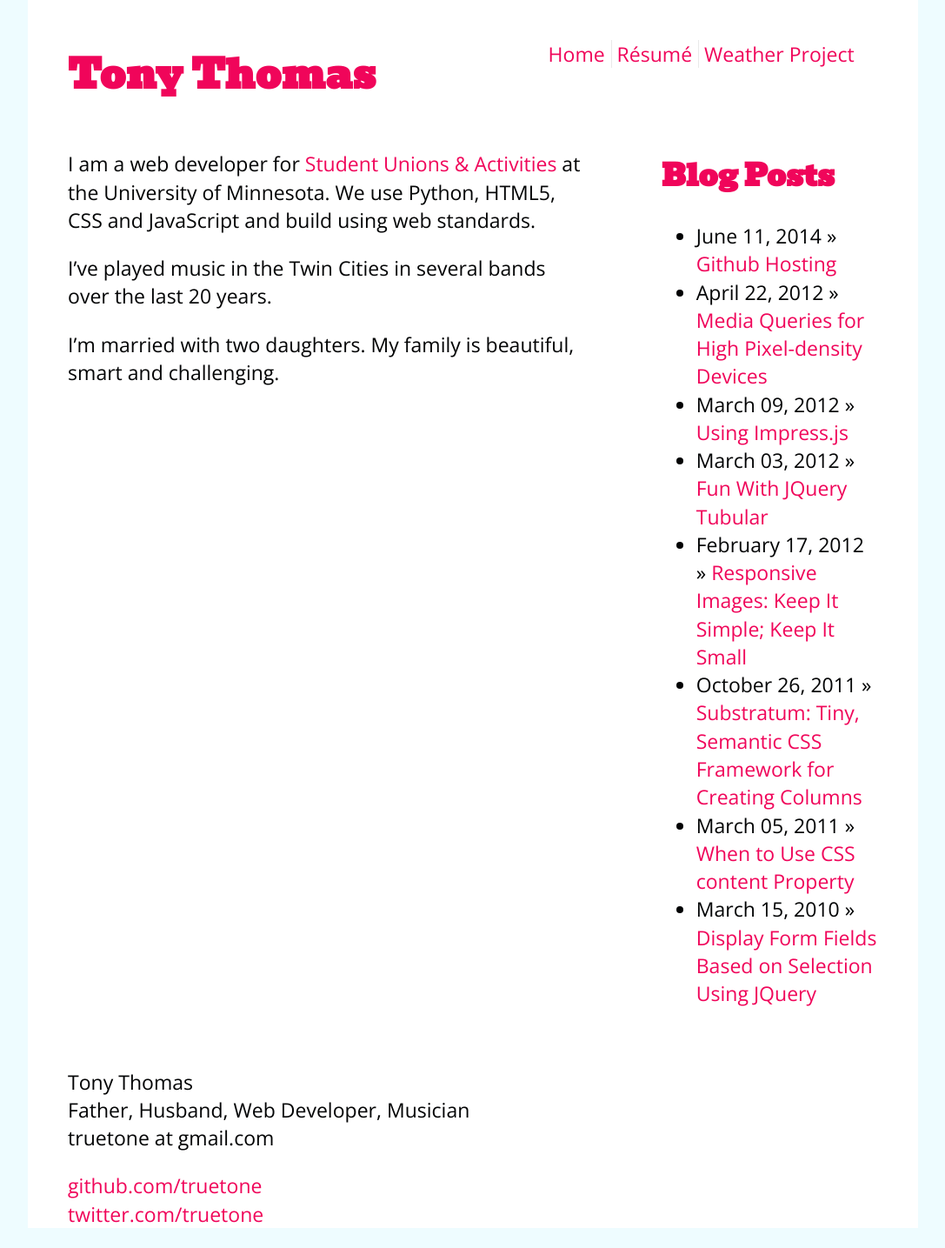
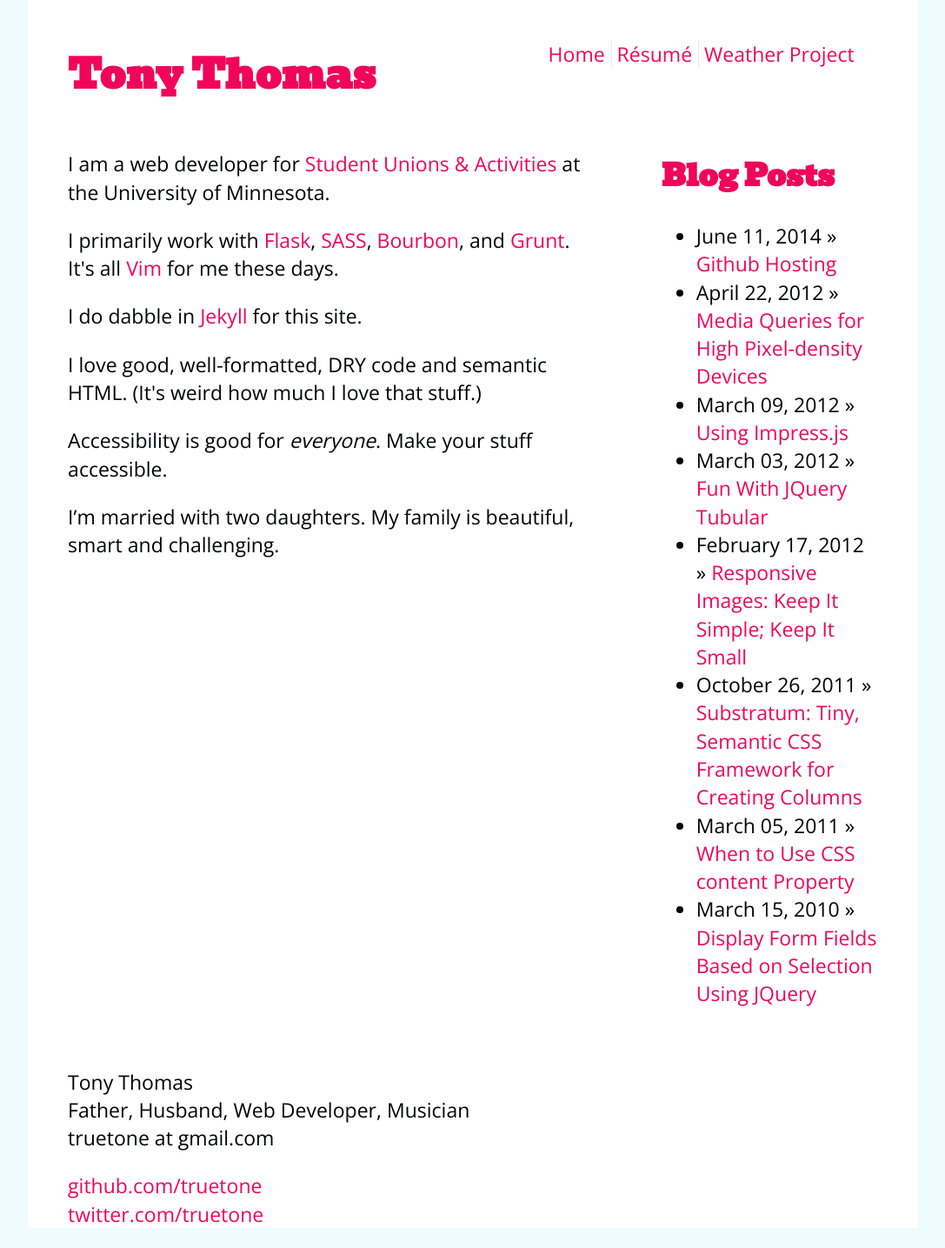
Before and after one commit to truetone/truetone.github.io, a Jekyll site: the page built from index.html, in a window 1280 px wide. Shown: the whole page at 87% size, without its empty margins (96-1183 px from the left). Built offline with Jekyll 4.4.1, drawn with Linux system fonts in a browser that asks for light colours; Markdown is read by kramdown in place of the engine named in the settings.

Commit message:
Updated home page.

```diff
--- a/_layouts/default.html
+++ b/_layouts/default.html
@@ -1,14 +1,25 @@
 {% include header.html %}
 <article class="home main">
-    <p>I am a web developer for <a href="http://sua.umn.edu">Student Unions &amp; Activities</a>
-    at the University of Minnesota. We use Python,
-    HTML5, CSS and JavaScript and build using web standards.</p>
+    <p>I am a web developer for <a href="http://sua.umn.edu">Student Unions
+    &amp; Activities</a> at the University of Minnesota.</p>
 
-    <p>I’ve played music in the Twin Cities in several bands over the
-    last 20 years.</p>
+    <p>I primarily work with <a href="http://flask.pocoo.org/">Flask</a>, <a
+    href="http://sass-lang.com/">SASS</a>, <a
+    href="http://bourbon.io/">Bourbon</a>, and <a
+    href="http://gruntjs.com/">Grunt</a>. It's all <a
+    href="http://www.vim.org/">Vim</a> for me these days.</p>
 
-    <p>I’m married with two daughters. My family is beautiful, smart
-    and challenging.</p>
+    <p>I do dabble in <a href="http://jekyllrb.com/">Jekyll</a> for this
+    site.</p>
+
+    <p>I love good, well-formatted, DRY code and semantic HTML. (It's weird how
+    much I love that stuff.)</p>
+
+    <p>Accessibility is good for <em>everyone</em>. Make your stuff
+    accessible.</p>
+
+    <p>I’m married with two daughters. My family is beautiful, smart and
+    challenging.</p>
 </article>
 <aside class="home meta">{{ content }}</aside>
 {% include footer.html %}
```
